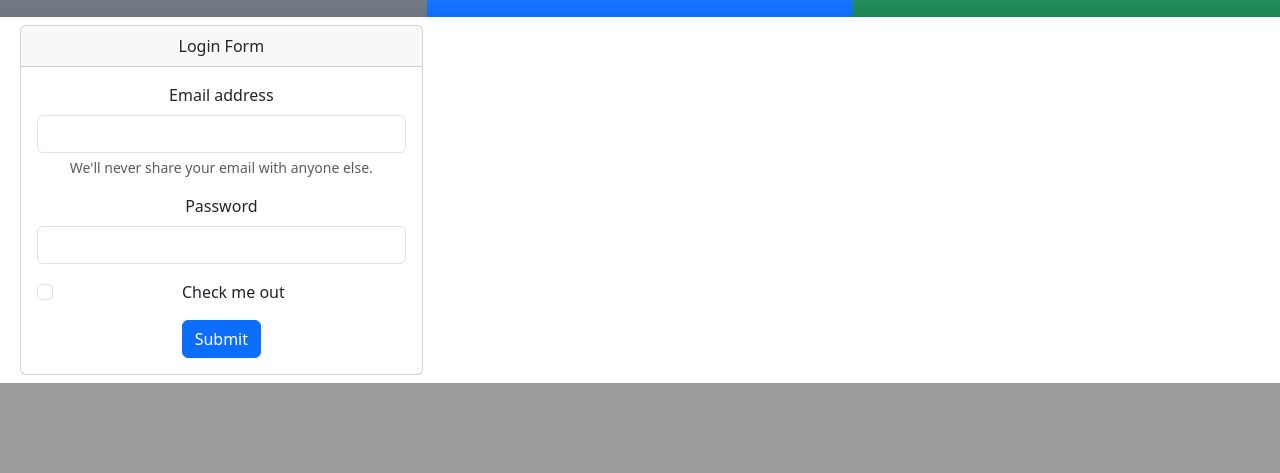
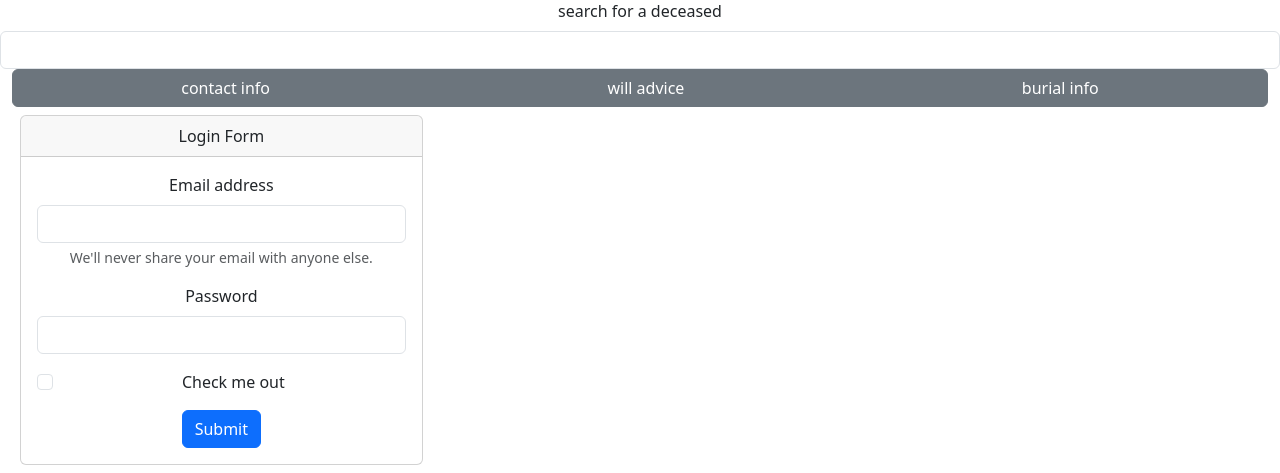
Before and after one commit to cosc481-group2/headstone-tributes, a PHP site: page / in a window 1280 px wide. Shown: the part 889-1362 px from the top of the page. Before the commit the page ends 1272 px from the top, so only its background shows below. Run offline with PHP 8.4, Linux system fonts and the light colour scheme.

Commit message:
messed with boostrap a bit on the main page

```diff
--- a/index.php
+++ b/index.php
@@ -26,13 +26,26 @@
                 </div>
             </nav>
         </div>
+        <div class="row">
+        <div class="btn-group" role="group" aria-label="Basic example">
+  <button type="button" class="btn btn-success ">log in</button>
+  <button type="button" class="btn btn-success">sign up</button>
+  <button type="button" class="btn btn-success">add a new deceased</button>
+  <button type="button" class="btn btn-success">profile</button>
+</div>
+
+        </div>
         <div class="row p-0">
             <img src="/public/img/pexels-koolshooters-6495720.jpg" alt="" class="img-fluid p-0 vh-100">
+            <label for="exampleInputEmail1" class="form-label">search for a deceased</label>
+            <input type="email" class="form-control" id="exampleInputEmail1" aria-describedby="emailHelp">
         </div>
         <div class="row">
-            <div class="p-3 col bg-secondary bg-gradient h-50"> column </div>
-            <div class="p-3 col bg-primary bg-gradient"> column </div>
-            <div class="p-3 col bg-success bg-gradient"> column </div>
+        <div class="btn-group" role="group" aria-label="Basic example">
+  <button type="button" class="btn btn-secondary">contact info</button>
+  <button type="button" class="btn btn-secondary">will advice</button>
+  <button type="button" class="btn btn-secondary">burial info</button>
+</div>
         </div>
         <div class="row">
             <div class="col-4 m-2">
```
